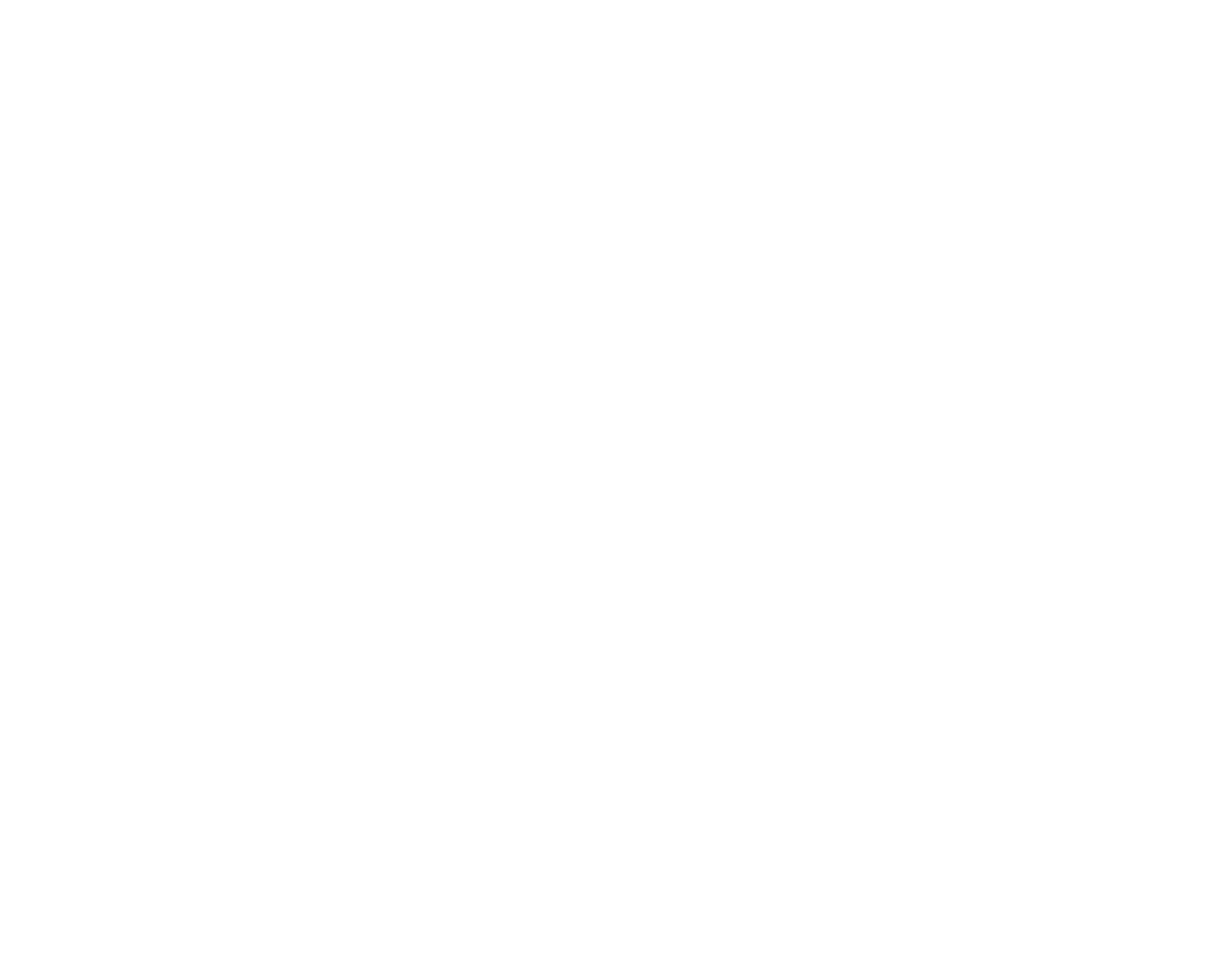
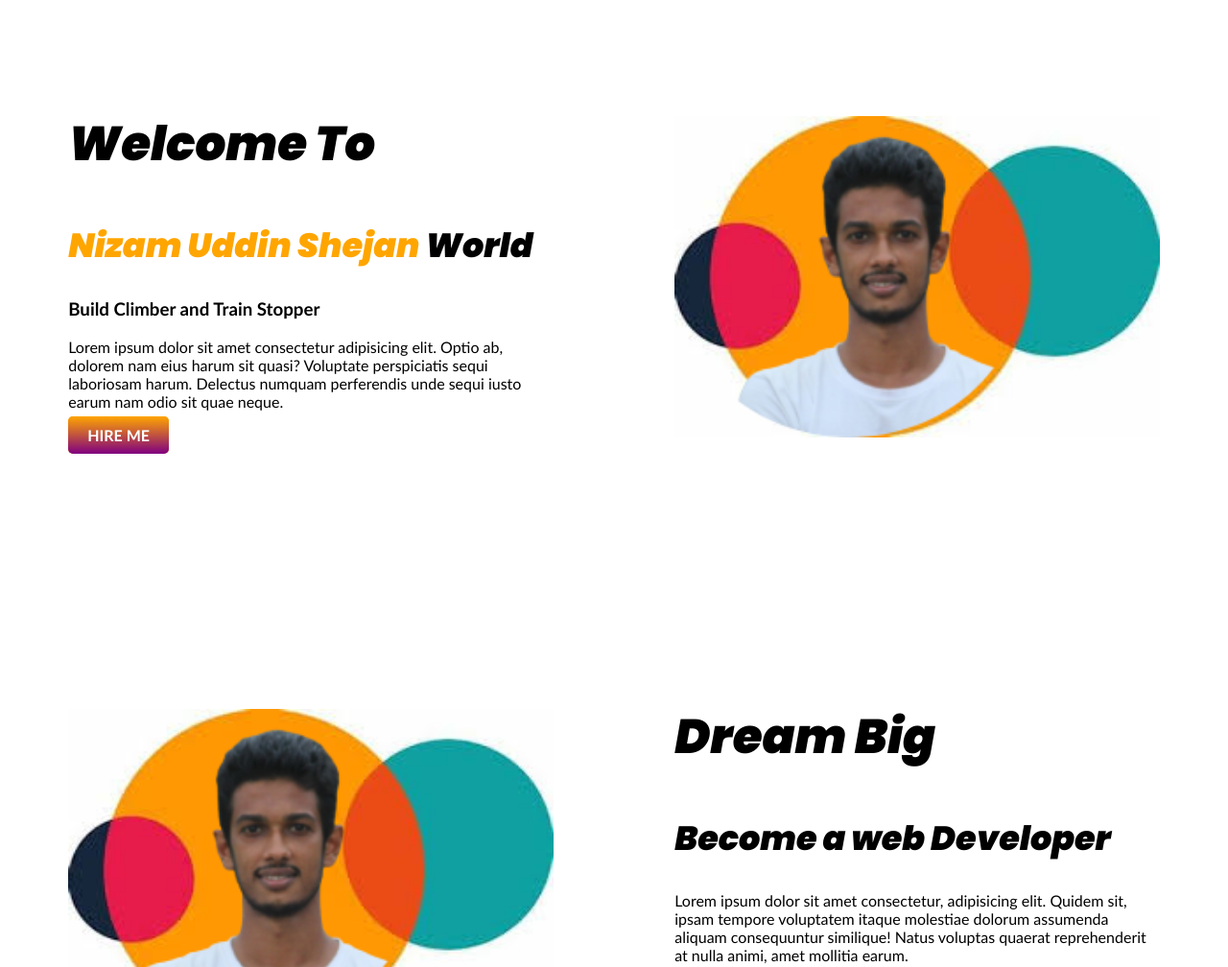
Before and after one commit to Nizam-Shejan11/developer-portfolio, a plain HTML site: page index.html in a window 1280 px wide. Shown: the top 1008 px of the page at 96% size. Before the commit the page ends 800 px from the top, so only its background shows below. Drawn offline with Linux system fonts and the light colour scheme.

Commit message:
dream added

```diff
--- a/index.html
+++ b/index.html
@@ -6,8 +6,33 @@
     <meta name="viewport" content="width=device-width, initial-scale=1.0">
     <title>Developer Portfolio</title>
     <link rel="stylesheet" href="style.css">
+    <link rel="preconnect" href="https://fonts.googleapis.com">
+    <link rel="preconnect" href="https://fonts.gstatic.com" crossorigin>
+    <link href="https://fonts.googleapis.com/css2?family=Poppins:ital,wght@1,900&display=swap" rel="stylesheet">
 </head>
 <body>
-
+    <section class="top-banner">
+        <div class="half-width">
+            <h1>Welcome To </h1>
+        <h2><span class="orange-color">Nizam Uddin Shejan</span> World</h2>
+        <h3>Build Climber and Train Stopper</h3>
+        <p>Lorem ipsum dolor sit amet consectetur adipisicing elit. Optio ab, dolorem nam eius harum sit quasi? Voluptate perspiciatis sequi laboriosam harum. Delectus numquam perferendis unde sequi iusto earum nam odio sit quae neque.</p>
+        <a class="link-button" target="blank" href="https://github.com/">HIRE ME</a>
+        </div>
+        <div class="half-width">
+            <img src="images/shejan-pic-with-bg.png" alt="">
+        </div>
+    </section>
+    <section>
+        <div class="half-width">
+            <img src="images/shejan-pic-with-bg.png" alt="">
+        </div>
+        <div class="half-width">
+            <h1>Dream Big</h1>
+            <h2>Become a web Developer</h2>
+            <p>Lorem ipsum dolor sit amet consectetur, adipisicing elit. Quidem sit, ipsam tempore voluptatem itaque molestiae dolorum assumenda aliquam consequuntur similique! Natus voluptas quaerat reprehenderit at nulla animi, amet mollitia earum.</p>
+            <a class="link-button" target="blank" href="https://github.com/">DOWNLOAD RESUME</a>
+        </div>
+    </section>
 </body>
 </html>
--- a/style.css
+++ b/style.css
@@ -0,0 +1,34 @@
+body{
+    font-family:'Gill Sans', 'Gill Sans MT', Calibri, 'Trebuchet MS', sans-serif;}
+h1{
+    font-family: 'Poppins', sans-serif;
+    font-size: 50px;
+}
+h2{
+    font-family: 'Poppins', sans-serif;
+    font-size: 35px;
+}
+.orange-color{
+    color: orange;
+}
+section{
+    display: flex;
+    margin-bottom: 100PX;
+}
+.half-width{
+    width: 50%;
+    padding:5%;
+}
+.half-width img{
+    width: 100%;
+    margin-top: 50px;
+}
+.link-button{
+    text-decoration: none;
+    background-color: orange;
+    background-image: linear-gradient(orange, purple);
+    padding: 10px 20px;
+    color: white;
+    font-weight: 900;
+    border-radius: 5px;
+}
```
Also changed, not shown: images/bg-image1.jpg (added).
